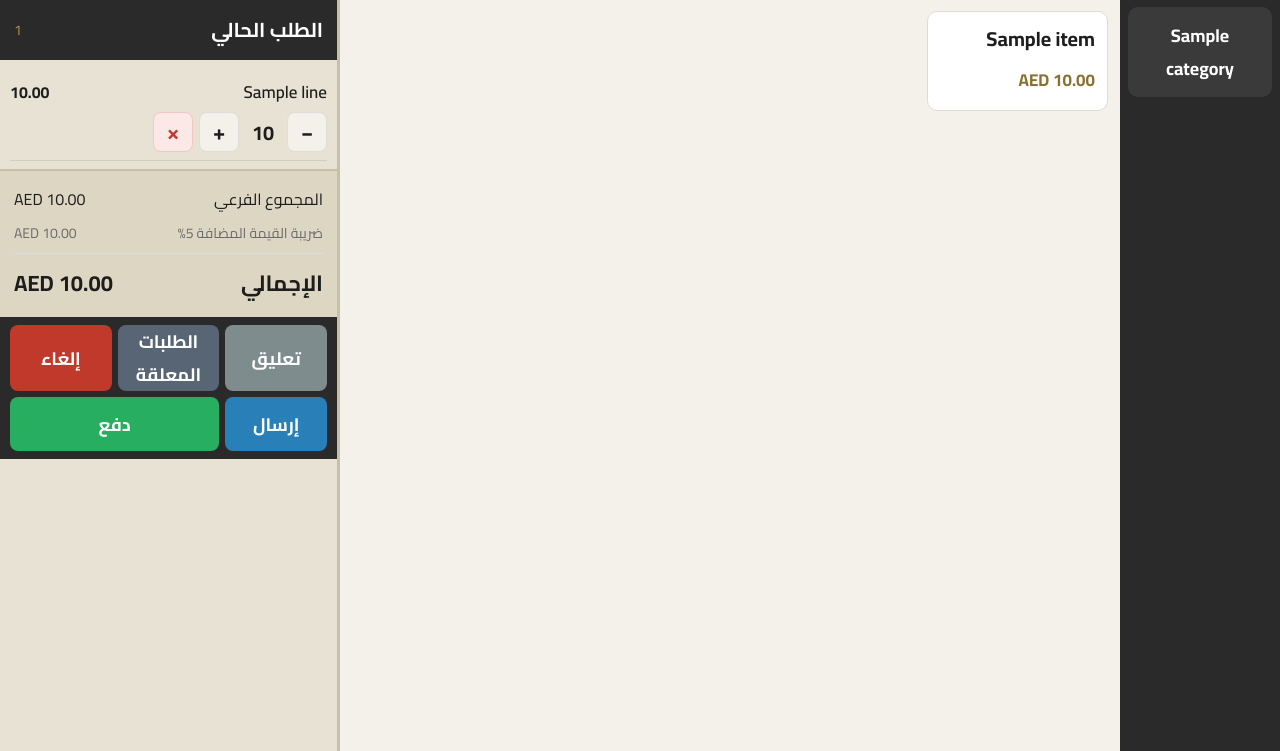
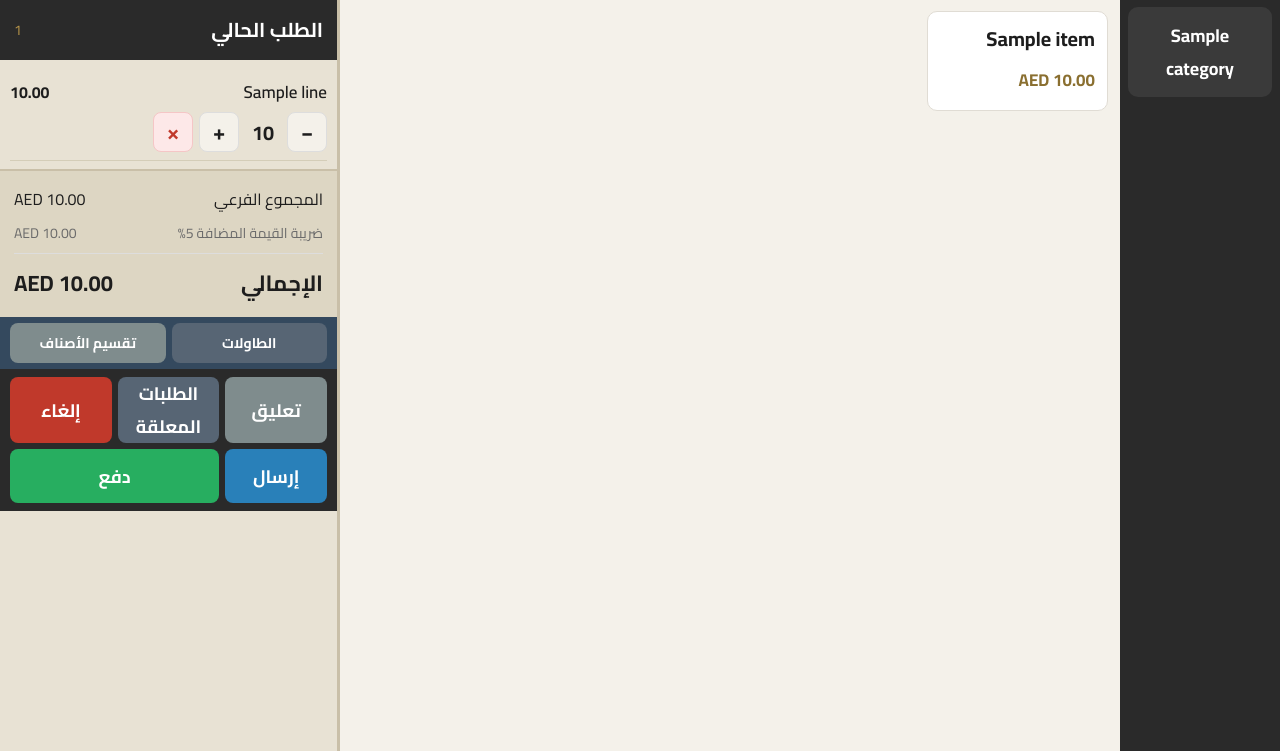
Before and after one commit to AI-World-Wide/pos, a Flask app: template templates/cashier.html in a window 1280 px wide. Shown: the part 49-800 px from the top of the page. Run offline with Flask 3, Linux system fonts and the light colour scheme; the visitor is signed in with stand-in values (Sample User, id 1); tables that the repository leaves empty hold one stand-in row (values such as "Sample post"); the template is opened without the code that fills it: most values are stand-ins (such as "Sample title", 1, 10 or a date in 2020).

Commit message:
Better table visuals + split/move buttons in cashier order panel
- Occupied tables: strong red background (#fce4e4) + red shadow, larger
  number (28px), red text — clearly stands out from free tables (light green)
- Free tables: light green tint (#f0faf3)
- Cashier order panel: when order is linked to a table, shows a dark blue
  bar above the action buttons with "الطاولات" (back to floor plan) and
  "تقسيم الأصناف" (split items to another table)
- table_id passed through order view data so partials can link back

Co-Authored-By: Claude Opus 4.6 (1M context) <noreply@anthropic.com>

```diff
--- a/src/routes/cashier.py
+++ b/src/routes/cashier.py
@@ -379,6 +379,7 @@ def _get_order_view_data(db, order=None) -> dict:
             "vat_amount": 0,
             "total": 0,
             "status": "open",
+            "table_id": None,
         }
     lines = [
         {
@@ -399,4 +400,5 @@ def _get_order_view_data(db, order=None) -> dict:
         "vat_amount": order.vat_amount or 0,
         "total": order.total or 0,
         "status": order.status,
+        "table_id": order.table_id,
     }
--- a/static/css/cashier.css
+++ b/static/css/cashier.css
@@ -217,6 +217,19 @@
   margin-top: 4px;
 }
 
+/* --- Table action bar (shown when order is linked to a floor table) --- */
+.order-table-actions {
+  display: flex;
+  gap: 6px;
+  padding: 6px 10px;
+  background: #34495e;
+}
+.order-table-actions .action-btn {
+  flex: 1;
+  min-height: 40px;
+  font-size: 14px;
+}
+
 /* --- Action bar --- */
 .order-actions {
   display: grid;
--- a/templates/partials/order_panel.html
+++ b/templates/partials/order_panel.html
@@ -47,6 +47,13 @@
   </div>
 </div>
 
+{% if order.table_id %}
+<div class="order-table-actions">
+  <a href="{{ url_for('tables.floor_plan') }}" class="action-btn action-btn--held" style="text-decoration:none">{{ t.tables }}</a>
+  <a href="{{ url_for('tables.split_form', table_id=order.table_id) }}" class="action-btn action-btn--hold" style="text-decoration:none">{{ t.split_items }}</a>
+</div>
+{% endif %}
+
 <div class="order-actions">
   <button class="action-btn action-btn--hold"
           hx-post="{{ url_for('cashier.hold_order') }}"
```
Also changed, not shown: templates/tables.html (+10 -5 lines).
